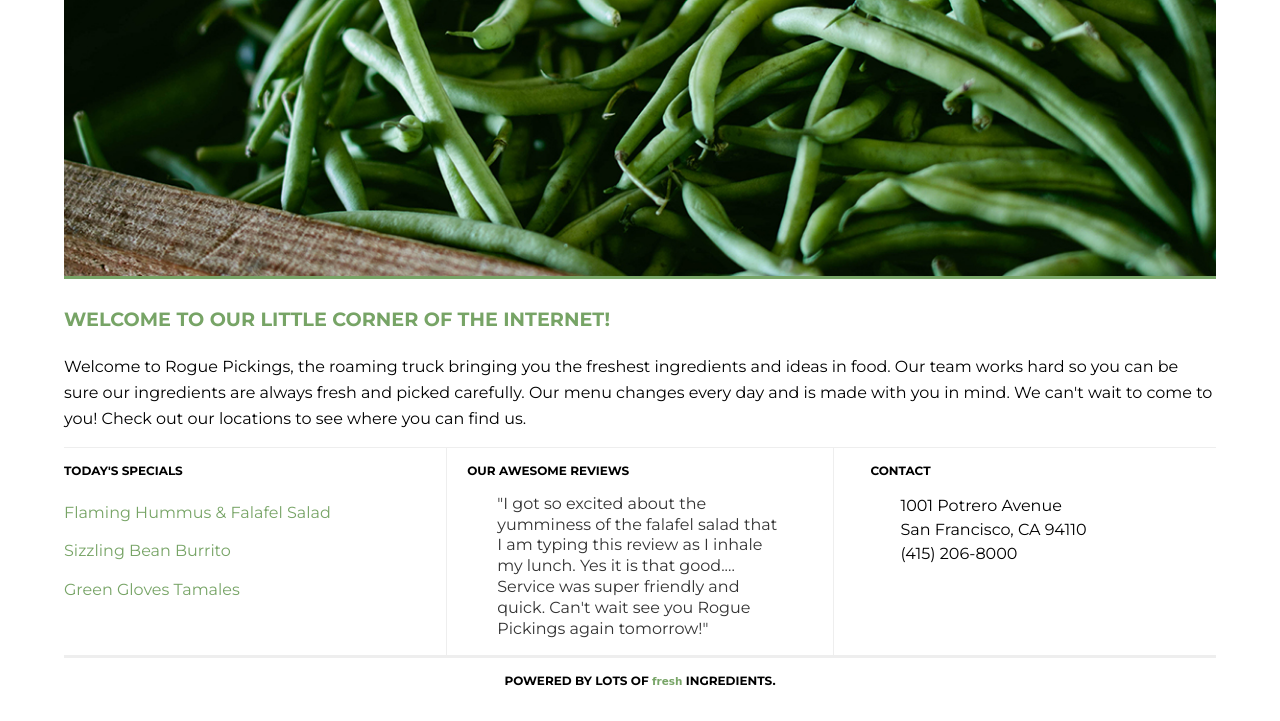
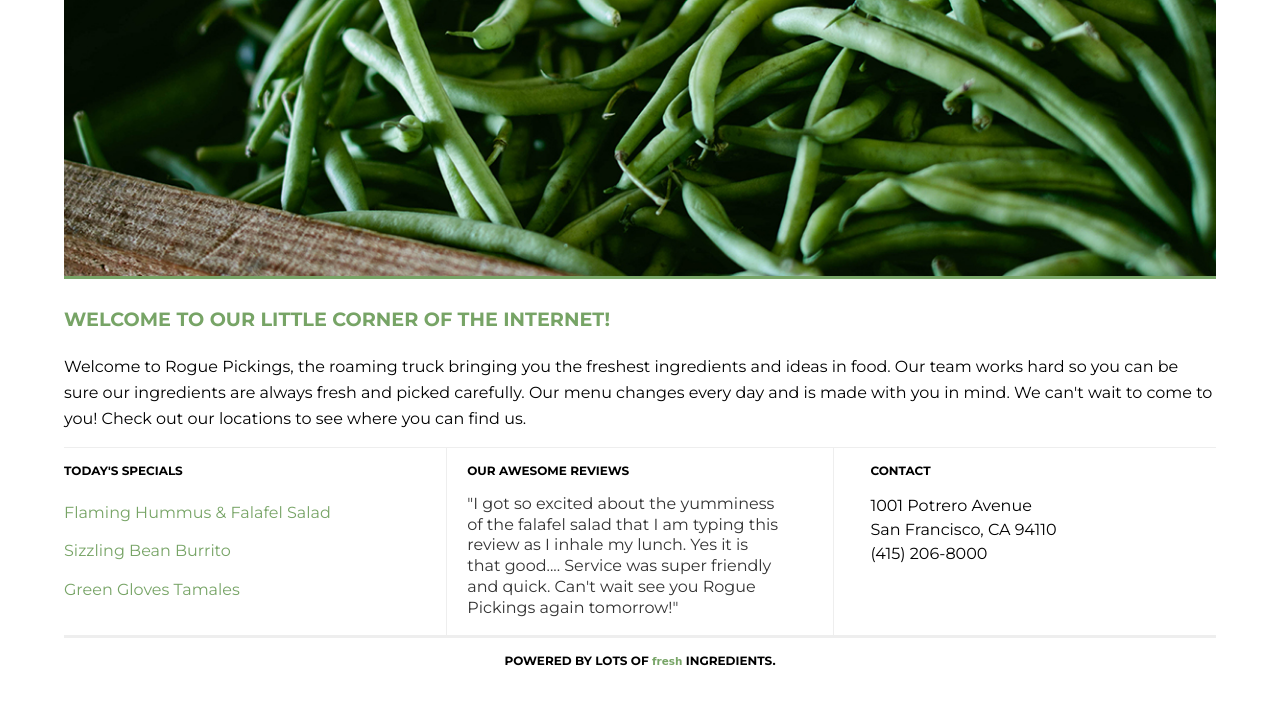
Before and after one commit to jessica-mtz/rogue-pickings, a plain HTML site: page index.html in a window 1280 px wide. Shown: the part 79-800 px from the top of the page. Drawn offline with nearby package versions, Linux system fonts and the light colour scheme; a web font is replaced by a local one.

Commit message:
Removed padding for reviews and contact sections

```diff
--- a/css/main.css
+++ b/css/main.css
@@ -126,6 +126,14 @@ header nav ul li a{
 	border-top: 1px solid #eee;
 }
 
+.address {
+	padding-left: 0;
+}
+
+.reviews {
+	padding-left: 0;
+}
+
 .menu {
 	list-style: none;
 	padding: 0;
```
